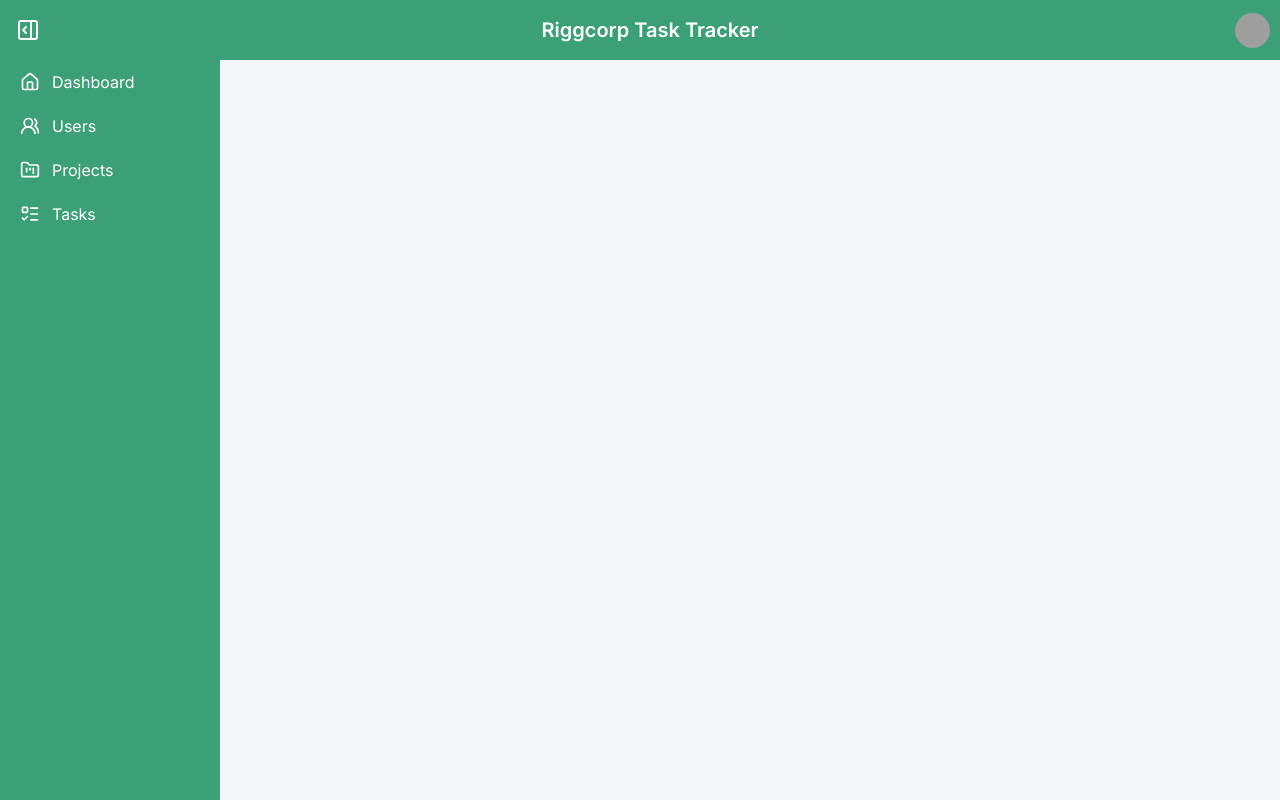
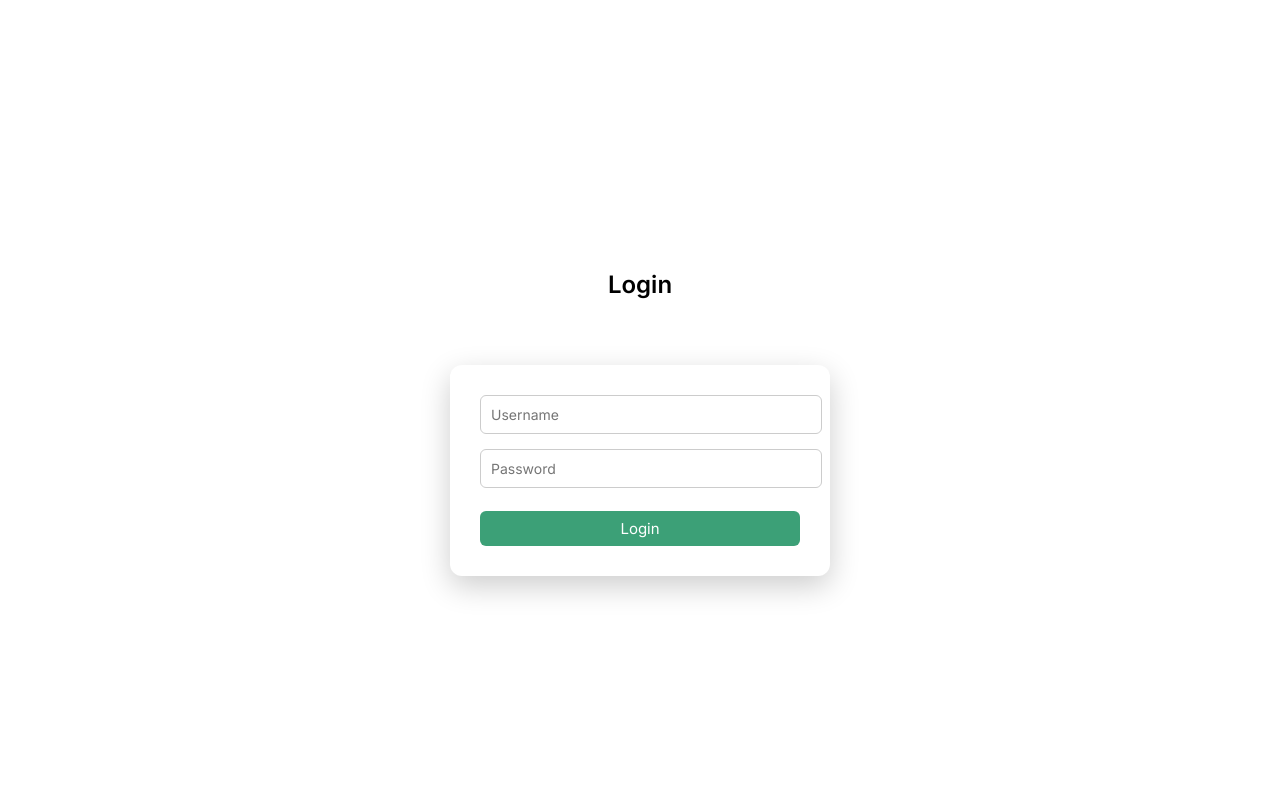
Before and after one commit to SajjadHossain0/Task-Tracker, a Vue app: page /login in a window 1280 px wide. Built offline with nearby package versions, Linux system fonts and the light colour scheme; grey boxes are pictures that could not be loaded.

Commit message:
Login-page-notification-bar

```diff
--- a/src/App.vue
+++ b/src/App.vue
@@ -1,26 +1,38 @@
 <template>
   <div class="app-container">
     <!-- Fixed Navbar -->
-    <Navbar @toggleSidebar="toggleSidebar" />
+  <Navbar v-if="!isLoginPage" @toggleSidebar="toggleSidebar" />
+
 
     <div class="layout">
       <!-- Fixed Sidebar -->
-      <Sidebar :collapsed="isCollapsed" />
+   <Sidebar v-if="!isLoginPage" :collapsed="isCollapsed" />
+
 
       <!-- Main scrollable content -->
-      <main class="content">
-        <router-view></router-view>
-      </main>
+    <main
+  class="content"
+  :class="{ 'full-width': isLoginPage }"
+>
+  <router-view />
+</main>
+
     </div>
   </div>
 </template>
 
 <script setup>
-import { ref } from "vue";
+
+import { ref, computed } from "vue";
+import { useRoute } from "vue-router";
 import Navbar from "./components/Navbar.vue";
 import Sidebar from "./components/Sidebar.vue";
 
+
+const route = useRoute();
 const isCollapsed = ref(false);
+const isLoginPage = computed(() => route.path === "/login");
+
 
 function toggleSidebar() {
   isCollapsed.value = !isCollapsed.value;
@@ -28,6 +40,9 @@ function toggleSidebar() {
 </script>
 
 <style>
+
+
+
 html, body {
   margin: 0;
   padding: 0;
@@ -45,7 +60,7 @@ html, body {
 .layout {
   display: flex;
   flex: 1;
-  //margin-top: 10px;
+  margin-top: 10px;
   height: calc(100vh - 60px);
 }
 
@@ -82,4 +97,11 @@ html, body {
 .sidebar.collapsed + .content {
   margin-left: 60px; /* adjust when sidebar collapsed */
 }
+
+
+.full-width {
+  margin-left: 0 !important;
+  padding: 0;
+}
+
 </style>
--- a/src/components/Navbar.vue
+++ b/src/components/Navbar.vue
@@ -7,28 +7,83 @@
 
     <div class="title">Riggcorp Task Tracker</div>
 
-    <!-- Profile & Dropdown -->
-    <div class="right-section" ref="avatarSection" @click="toggleMenu">
-      <img src="https://i.pravatar.cc/40" alt="avatar" class="avatar"/>
+<div class="right-section" ref="avatarSection">
+  <!-- Notification -->
+  <div class="notification-wrapper" @click.stop="toggleNotification">
+    <BellRing class="bell-icon" />
 
-      <div v-if="menuOpen" class="dropdown">
-        <div class="dropdown-item" @click="handleProfileClick">
-          <UserRound class="icon"/>
-          <span>Profile</span>
+    <!-- Badge -->
+    <span v-if="unreadCount()" class="badge">
+      {{ unreadCount() }}
+    </span>
+
+    <!-- Dropdown -->
+    <transition name="fade-slide">
+      <div
+        v-if="notificationOpen"
+        class="notification-dropdown"
+      >
+        <div
+          v-for="item in notifications"
+          :key="item.id"
+          class="notification-item"
+          :class="{ read: item.read }"
+          @click="markAsRead(item)"
+        >
+          {{ item.text }}
         </div>
-        <div class="dropdown-item logout-item" @click="handleLogout">
-          <LogOut class="icon"/>
-          <span>Logout</span>
+
+        <div
+          v-if="notifications.length === 0"
+          class="empty"
+        >
+          No notifications
         </div>
       </div>
-    </div>
+    </transition>
+  </div>
+
+  <!-- Avatar -->
+  <div class="avatar-wrapper" @click.stop="toggleMenu">
+    <img
+      src="https://i.pravatar.cc/40"
+      class="avatar"
+    />
+
+    <transition name="fade-slide">
+      <div v-if="menuOpen" class="dropdown">
+        <div class="dropdown-item">
+          Profile
+        </div>
+        <div class="dropdown-item logout-item">
+          Logout
+        </div>
+      </div>
+    </transition>
+  </div>
+</div>
+
+
   </nav>
 </template>
 
 <script setup>
+
+import { BellRing } from 'lucide-vue-next';
 import { ref, onMounted, onBeforeUnmount, defineEmits } from 'vue';
 import { UserRound, LogOut, PanelRightClose, PanelRightOpen } from "lucide-vue-next";
 import { useRouter } from 'vue-router';
+
+
+
+const notificationOpen = ref(false);
+const notifications = ref([
+  { id: 1, text: "New task assigned", read: false },
+  { id: 2, text: "Project deadline updated", read: false },
+  { id: 3, text: "Comment added to task", read: false },
+  { id: 4, text: "Weekly report ready", read: false },
+]);
+
 
 const emit = defineEmits(['toggleSidebar']);
 
@@ -38,13 +93,32 @@ const sidebarOpen = ref(false);
 
 const router = useRouter();
 
+//unreadCount//
+const unreadCount = () =>
+ notifications.value.filter(n => !n.read).length
+
+//notification//
+function toggleNotification() {
+  notificationOpen.value = !notificationOpen.value;
+  menuOpen.value = false; // profile dropdown close
+}
+
+function markAsRead(item) {
+  item.read = true;
+}
+
 function toggleMenu() {
   menuOpen.value = !menuOpen.value;
+  notificationOpen.value = false;
 }
 
 function handleClickOutside(event) {
-  if (menuOpen.value && avatarSection.value && !avatarSection.value.contains(event.target)) {
+  if (
+    avatarSection.value &&
+    !avatarSection.value.contains(event.target)
+  ) {
     menuOpen.value = false;
+    notificationOpen.value = false;
   }
 }
 
@@ -71,6 +145,8 @@ function handleSidebarToggle() {
   sidebarOpen.value = !sidebarOpen.value;
   emit('toggleSidebar');
 }
+
+
 </script>
 
 <style>
@@ -88,6 +164,86 @@ function handleSidebarToggle() {
   left: 0;
   width: 100%;
   z-index: 100;
+}
+
+/* Badge */
+.badge {
+  position: absolute;
+  top: -6px;
+  right: -6px;
+  background: #ef4444;
+  color: white;
+  font-size: 10px;
+  padding: 2px 6px;
+  border-radius: 50%;
+}
+
+/* Notification*/
+
+.notification {
+  display: flex;
+  align-items: center;
+  cursor: pointer;
+}
+
+/* Notification Dropdown */
+.notification-dropdown {
+  position: absolute;
+  top: 40px;
+  right: 0;
+  width: 240px;
+  background: #fff;
+  border-radius: 6px;
+  box-shadow: 0 6px 20px rgba(0, 0, 0, 0.15);
+  z-index: 100;
+  padding: 6px 0;
+}
+
+.notification-item {
+  padding: 10px 14px;
+  font-size: 13px;
+  color: #374151;
+  cursor: pointer;
+}
+
+.notification-item:hover {
+  background: #f1f5f9;
+}
+
+/* Bell */
+.notification-wrapper {
+  position: relative;
+  cursor: pointer;
+}
+
+
+.notification-item.read {
+  color: #9ca3af;
+}
+
+/* Animation */
+.fade-slide-enter-active,
+.fade-slide-leave-active {
+  transition: all 0.2s ease;
+}
+
+.fade-slide-enter-from {
+  opacity: 0;
+  transform: translateY(-10px);
+}
+
+.fade-slide-leave-to {
+  opacity: 0;
+  transform: translateY(-10px);
+}
+
+
+
+/* bell-icon*/
+.bell-icon {
+  width: 20px;
+  height: 20px;
+  color: white;
 }
 
 .toggle-btn {
@@ -113,6 +269,7 @@ function handleSidebarToggle() {
   display: flex;
   align-items: center;
   cursor: pointer;
+  gap: 22px;
   padding-right: 20px;
 }
 
--- /dev/null
+++ b/src/pages/Login.vue
@@ -0,0 +1,127 @@
+
+<template>
+
+  <div class="login-page">
+    <header><h1 class="title">Login</h1></header>
+    <!-- Login Box -->
+    <div class="login-box">
+
+      <input
+        type="text"
+        placeholder="Username"
+        v-model="username"
+        class="input"
+      />
+
+      <input
+        type="password"
+        placeholder="Password"
+        v-model="password"
+        class="input"
+      />
+
+      <button class="login-btn" @click="handleLogin">
+        Login
+      </button>
+    </div>
+
+    <!-- Study Message Button -->
+    <!-- <button class="study-btn">
+      Status Message
+    </button> -->
+  </div>
+</template>
+
+<script setup>
+import { ref } from "vue"
+
+const username = ref("")
+const password = ref("")
+
+function handleLogin() {
+  if (!username.value || !password.value) {
+    alert("Please enter username and password")
+    return
+  }
+
+  console.log("Username:", username.value)
+  console.log("Password:", password.value)
+}
+</script>
+
+<style scoped>
+/* Page */
+.login-page {
+  height: 100vh;
+  display: flex;
+  justify-content: center;
+  align-items: center;
+ background: white;
+  position: relative;
+  font-family: Arial, sans-serif;
+}
+
+/* Login Box */
+.login-box {
+  background: white;
+  padding: 30px;
+  width: 320px;
+  border-radius: 12px;
+  box-shadow: 0 10px 30px rgba(0, 0, 0, 0.2);
+}
+
+/* Title */
+.title {
+  text-align: center;
+  margin-bottom: 20px;
+  margin-top: -200px;
+  font-size: x-large;
+  font-weight: bold;
+}
+
+/* Input */
+.input {
+  width: 100%;
+  padding: 10px;
+  margin-bottom: 15px;
+  border-radius: 6px;
+  border: 1px solid #ccc;
+  font-size: 14px;
+}
+
+/* Login Button */
+.login-btn {
+  margin-top: 8px;
+  width: 100%;
+  padding: 8px;
+  background-color: #3ca077;
+  color: white;
+  border: none;
+  border-radius: 6px;
+  font-size: 15px;
+  cursor: pointer;
+}
+
+.login-btn:hover {
+  background:  #1c764f;
+}
+
+/* Study Message Button */
+.study-btn {
+  position: absolute;
+  bottom: 20px;
+  right: 20px;
+  background: white;
+  color: #4f46e5;
+  border: none;
+  padding: 8px 14px;
+  border-radius: 20px;
+  cursor: pointer;
+  font-size: 13px;
+  box-shadow: 0 4px 10px rgba(0, 0, 0, 0.2);
+}
+
+.study-btn:hover {
+  background: #e0e7ff;
+}
+</style>
--- a/src/pages/Projects.vue
+++ b/src/pages/Projects.vue
@@ -2,6 +2,8 @@
 import { ref, computed } from "vue";
 import { Plus, FolderKanban } from "lucide-vue-next";
 import { useRouter } from "vue-router";
+import { X } from "lucide-vue-next"
+
 
 const router = useRouter();
 
@@ -81,7 +83,12 @@ function openProject(id) {
     <!-- ADD PROJECT MODAL -->
     <div v-if="showModal" class="modal-bg" @click.self="showModal = false">
       <div class="modal">
-        <h2>Create Project</h2>
+          <div class="modal-header">
+          <h2>Create Project</h2>
+          <button class="close-btn" @click="showModal = false">
+            <X class="icon" />
+          </button>
+        </div>
         <input v-model="newProject.name" placeholder="Project Name" class="input" />
         <textarea v-model="newProject.description" placeholder="Project Description" class="textarea"></textarea>
         <button class="btn" @click="createProject">Create</button>
@@ -184,6 +191,21 @@ button{
   width: 360px;
   border-radius: 10px;
 }
+
+.modal-header {
+  display: flex;
+  justify-content: space-between;
+  align-items: center;
+  padding: 15px 20px;
+  border-bottom: 1px solid #eee;
+}
+.modal-header h2 { margin: 0; }
+.close-btn {
+  background: transparent;
+  border: none;
+  cursor: pointer;
+}
+
 .input, .textarea {
   width: 100%;
   padding: 10px;
--- a/src/router/index.js
+++ b/src/router/index.js
@@ -5,6 +5,8 @@ import Tasks from "../pages/Tasks.vue";
 import ProjectDetails from "@/pages/ProjectDetails.vue";
 import UserTable from "@/pages/UserTable.vue";
 import Profile from "@/pages/Profile.vue";
+import Login from "@/pages/Login.vue";
+
 
 
 const routes = [
@@ -14,6 +16,8 @@ const routes = [
     { path: '/projects', component: Projects },
     { path: '/projects/:id', component: ProjectDetails },
     { path: '/tasks', component: Tasks },
+    { path: '/login', component: Login },
+
 ];
 
 
```
Lines whose indentation alone changed are shown as unchanged.
